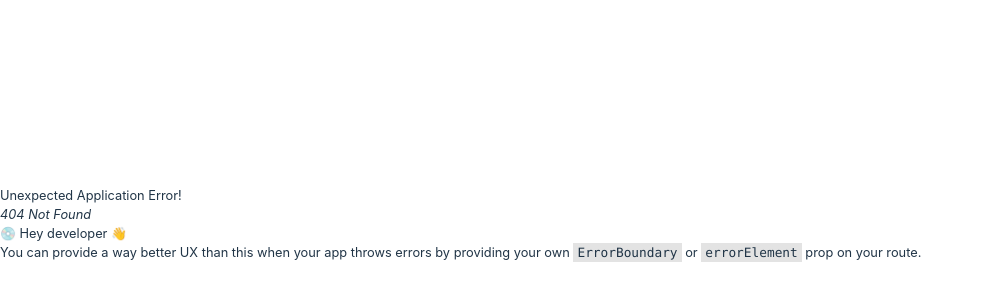
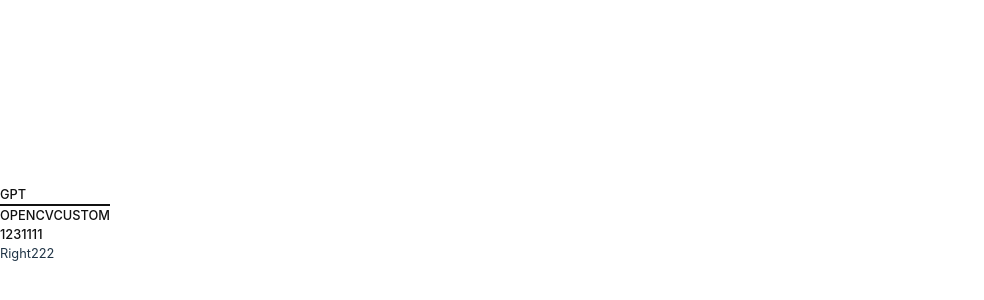
Before and after one commit to tututuf/vite-react-tailwind-template-, a React (Vite) app: page /Gpt/0 in a window 1280 px wide. Before the commit this address had no page. Shown: the part 176-476 px from the top of the page, without its empty margins (0-984 px from the left). Built offline with nearby package versions, Linux system fonts and the light colour scheme.

Commit message:
feat: 添加动态路由

```diff
--- a/src/App.tsx
+++ b/src/App.tsx
@@ -1,13 +1,11 @@
 import './App.css'
 import { RouterProvider } from 'react-router'
-import { StrictMode } from 'react'
+// import { StrictMode } from 'react'
 import router from './router'
 
 function App() {
   return (
-    <StrictMode>
-      <RouterProvider router={router} fallbackElement={<p>Initial Load...</p>} />
-    </StrictMode>
+    <RouterProvider router={router} fallbackElement={<p>Initial Load...</p>} />
   )
 }
 
--- a/src/doubleGridsLayout/leftSide.tsx
+++ b/src/doubleGridsLayout/leftSide.tsx
@@ -3,7 +3,7 @@ export default function LeftSide() {
   return (
     <div className="w-60 h-full bg-slate-600 overflow-auto">
       <Link className="w-full bg-slate-700  p-4 block hover:bg-slate-800" to={'/'}>
-        1231
+        1231qq
       </Link>
     </div>
   )
--- a/src/index.css
+++ b/src/index.css
@@ -87,17 +87,11 @@ button:focus-visible {
   }
 }
 
-.fade-exit {
-  opacity: 0;
-  transform: translateX(50px);
+.active::after{
+  content: ' ';
+  display: block;
+  animation: zoom-out 0.5s ease;
+  background: var(--theme-menu-font-color);
+  height: 2px;
+  width: 100%;
 }
-
-.fade-exit-active {
-  opacity: 1;
-  transform: translateX(0%);
-}
-
-.fade-enter-active,
-.fade-exit-active {
-  transition: all 300ms;
-}
--- a/src/layout/Menu/menuItem.tsx
+++ b/src/layout/Menu/menuItem.tsx
@@ -1,10 +1,17 @@
 import { MenuItemProps } from "../types"
 import { Link } from "react-router-dom"
+import { useMatch } from "react-router-dom";
 
 export default function MenuItem(props: MenuItemProps) {
+  const path = props.path || '/'
   return (
-    <Link className="px-3 py-2 hover:bg-[--theme-active-menu-bg-color] hover:text-[--theme-active-menu-font-color] h-full inline-block" to={props.path || '/'}>
+    <Link className={`${SomeComp(path)} px-3 py-2 hover:bg-[--theme-active-menu-bg-color] hover:text-[--theme-active-menu-font-color] h-full inline-block`} to={path}>
       { props.label }
     </Link>
   )
 }
+
+function SomeComp(path: string) {
+  const match = useMatch(path);
+  return match ? "active" : ""
+}
--- a/src/layout/index.tsx
+++ b/src/layout/index.tsx
@@ -1,36 +1,35 @@
 import Menu from "./Menu"
 import Main from "./Main"
-import { Suspense } from "react"
-import { Route, Routes } from "react-router"
+import { Routes, Route, Navigate } from "react-router"
+import { TransitionGroup, CSSTransition } from "react-transition-group"
+import { useLocation } from "react-router"
 import { mainMenuRoutes } from "@/router/mainRouter"
 
+export default function MainLayout() {
+  const useLocationWrapper = () => useLocation()
+  const location = useLocationWrapper()
 
-export default function MainLayout() {
   return (
     <div className="h-screen flex flex-col">
       <Menu></Menu>
       <Main>
-        <Suspense>
-          <Routes>
-            {
-              mainMenuRoutes.map((route, index) => {
-                return (
-                  <Route path={route.path} element={ (route.Component as () => JSX.Element)() } key={index}>
-                  </Route>
-                )
-              })
-            }
-          </Routes>
-        </Suspense>
-
-
-        {/* <Suspense>
-          <SwitchTransition mode="out-in">
-            <CSSTransition key={location.href} timeout={300} classNames="fade" nodeRef={null}>
-              <Outlet></Outlet>
-            </CSSTransition>
-          </SwitchTransition>
-        </Suspense> */}
+        <TransitionGroup className="h-full overflow-hidden">
+          <CSSTransition
+            key={location.key}
+            unmountOnExit
+            timeout={1500}
+            classNames="animate"
+          >
+            <Routes>
+              {(
+                mainMenuRoutes.map((router, index) => {
+                  return <Route path={router.path} key={index} element={(router.Component as () => JSX.Element)()}></Route>
+                })
+              )}
+              <Route path="/" element={<Navigate to='/Gpt/0'></Navigate>}></Route>
+            </Routes>
+          </CSSTransition>
+        </TransitionGroup>
       </Main>
     </div>
   )
--- a/src/pages/GptView/LeftSide/index.tsx
+++ b/src/pages/GptView/LeftSide/index.tsx
@@ -1,9 +1,11 @@
+import { Link } from "react-router-dom";
+
 export default function LeftSide() {
   return (
     <div className="w-60 h-full bg-slate-600 overflow-auto">
-      <a className="w-full bg-slate-700  p-4 block hover:bg-slate-800">
-        1231
-      </a>
+      <Link className="w-full bg-slate-700  p-4 block hover:bg-slate-800" to="abc">
+        1231111
+      </Link>
     </div>
   )
 }
--- a/src/pages/GptView/RightSide/index.tsx
+++ b/src/pages/GptView/RightSide/index.tsx
@@ -1,5 +1,5 @@
 export default function RightSide() {
   return (
-    <div className="flex-1 overflow-auto">Right</div>
+    <div className="flex-1 overflow-auto">Right222</div>
   )
 }
--- a/src/pages/GptView/index.tsx
+++ b/src/pages/GptView/index.tsx
@@ -1,5 +1,5 @@
-import LeftSide from "@/doubleGridsLayout/leftSide"
-import RightSide from "@/doubleGridsLayout/rightSide"
+import LeftSide from "./LeftSide"
+import RightSide from "./RightSide"
 
 export default function GptView() {
   return (
--- a/src/router/mainRouter/index.ts
+++ b/src/router/mainRouter/index.ts
@@ -9,8 +9,9 @@ import CustomView from "@/pages/CustomView"
 export const mainMenuRoutes: CustomRouter[] = [
   {
     id: 'GPT',
-    path: '/',
+    path: 'Gpt/:gptId',
     label: 'GPT',
+    index: true,
     Component: GptView,
   }, {
     id: 'OpencvView',
--- a/src/router/types/index.ts
+++ b/src/router/types/index.ts
@@ -3,5 +3,6 @@ import { RouteObject } from "react-router"
 export type CustomRouter = RouteObject & {
   id: string
   label: string
+  redirect?: string
   // path: string
 }
--- a/src/styles/animations.css
+++ b/src/styles/animations.css
@@ -16,17 +16,64 @@
   }
 }
 
-.fade-exit {
-  opacity: 0;
-  transform: translateX(50px);
+@keyframes zoom-out {
+  from {
+    width: 0;
+  }
+  to {
+    width: 100%;
+  }
 }
 
-.fade-exit-active {
+.fade-enter{
+  opacity: 0;
+  transform: rotate(-90deg);
+}
+.fade-enter-active{
   opacity: 1;
-  transform: translateX(0%);
+  transform: rotate(0deg);
+  transition: opacity 1500ms ease-in-out,transform 1500ms ease-in-out;
+}
+.fade-exit{
+  opacity: 1;
+  transform: rotate(0deg);
+}
+.fade-exit-active{
+  opacity: 0;
+  transform: rotate(-90deg);
+  transition: opacity 1500ms ease-in-out,transform 1500ms ease-in-out;
 }
 
-.fade-enter-active,
-.fade-exit-active {
-  transition: all 300ms;
+/* 入场动画过程 */
+.animate-enter {
+  opacity: 0;
+  transform: scale(0.5);
 }
+
+.animate-enter-active {
+  transition: 0.5s;
+  opacity: 1;
+  transform: scale(1);
+}
+
+.animate-enter-done {
+  opacity: 1;
+  transform: scale(1);
+}
+
+/* 出场动画过程 */
+
+.animate-exit {
+  opacity: 1;
+  transform: scale(1);
+}
+
+.animate-exit-active {
+  opacity: 0;
+  transform: scale(0.5);
+}
+
+.animate-exit-done {
+  opacity: 0;
+  transform: scale(0.5);
+}
```
